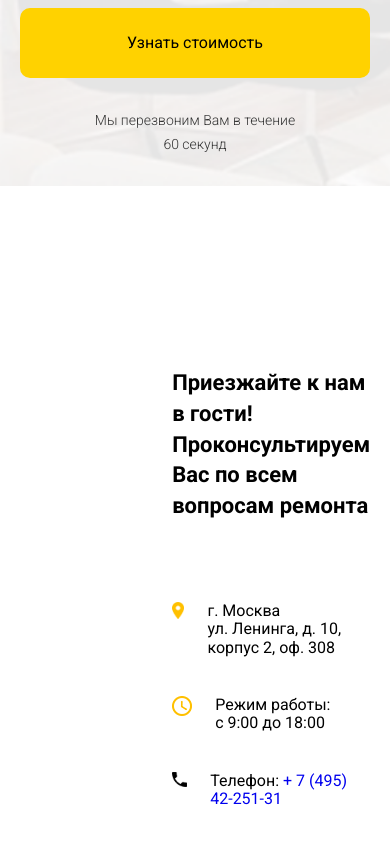
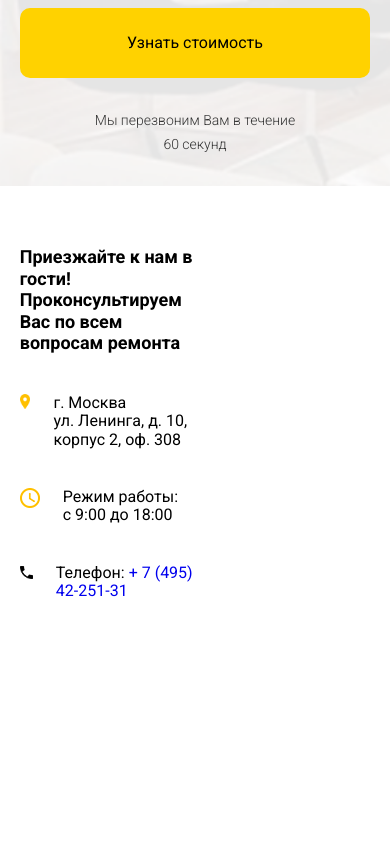
Before and after one commit to OlgaSeledets/repair, a plain HTML site: page src/index.html in a window 390 px wide. Shown: the part 9432-10276 px from the top of the page. After the commit the page ends 10132 px from the top, so only its background shows below. Drawn offline with nearby package versions, Linux system fonts and the light colour scheme.

Commit message:
Add adaptive

```diff
--- a/src/sass/_footer.sass
+++ b/src/sass/_footer.sass
@@ -49,3 +49,22 @@
             margin-bottom: 80px
 
 @media ( max-width: 768px)
+    .contacts
+        padding-left: 0
+        padding-top: 0
+
+        &__title
+            margin: 0
+            font-size: 18px
+            line-height: 1.2
+            margin-bottom: 40px
+
+        &-block
+            justify-content: flex-start
+
+        &-list
+            margin: 0
+
+    .map
+        margin-top: 510px
+        width: 100%
```
Also changed, not shown: src/css/style.css, src/img/icon_1.png (deleted), src/img/icon_2.png (deleted), src/img/icon_3.png (deleted), src/img/steps_photo2.png (deleted), src/img/steps_photo3.png (deleted), src/img/steps_photo4.png (deleted), src/img/steps_photo5.png (deleted), 1 other file.
